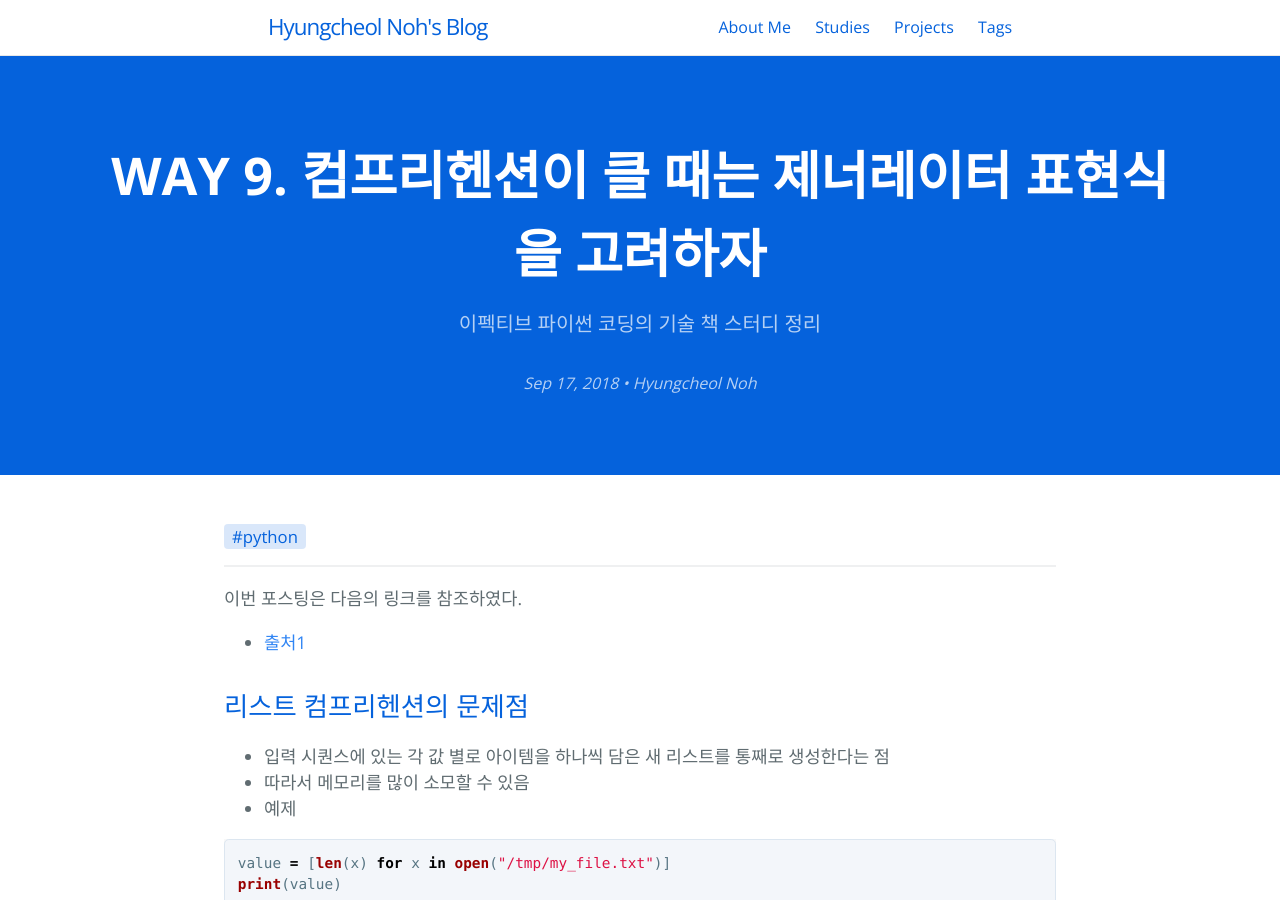
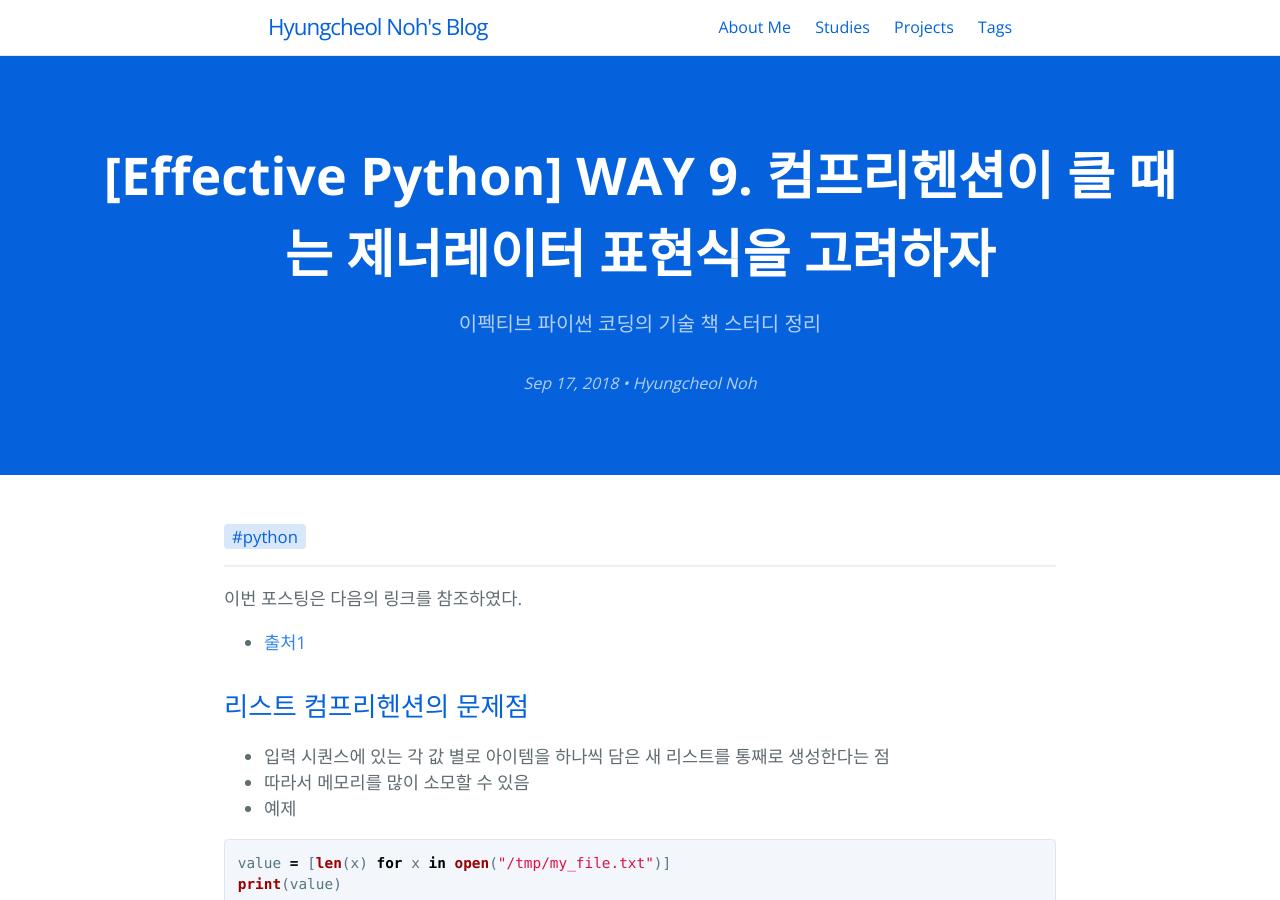
Before and after one commit to hcnoh/hcnoh.github.io, a Jekyll site: the page built from _posts/2018-09-17-effective-python-way09.md, in a window 1280 px wide and 900 px high. Built offline with Jekyll 4.4.1, drawn with Linux system fonts in a browser that asks for light colours; comment, search, counter and statistics services are not loaded; some of the changed lines change nothing that is shown.

Commit message:
Update 2018-09-17-effective-python-way09.md

```diff
--- a/_posts/2018-09-17-effective-python-way09.md
+++ b/_posts/2018-09-17-effective-python-way09.md
@@ -1,10 +1,10 @@
 ---
 layout: post
-title: "WAY 9. 컴프리헨션이 클 때는 제너레이터 표현식을 고려하자"
+title: "[Effective Python] WAY 9. 컴프리헨션이 클 때는 제너레이터 표현식을 고려하자"
 date: 2018-09-17 20:24:26
 tagline: "이펙티브 파이썬 코딩의 기술 책 스터디 정리"
 categories:
-- 이펙티브 파이썬 스터디
+- Effective Python
 tags:
 - python
 image: /thumbnail-mobile.png
```
